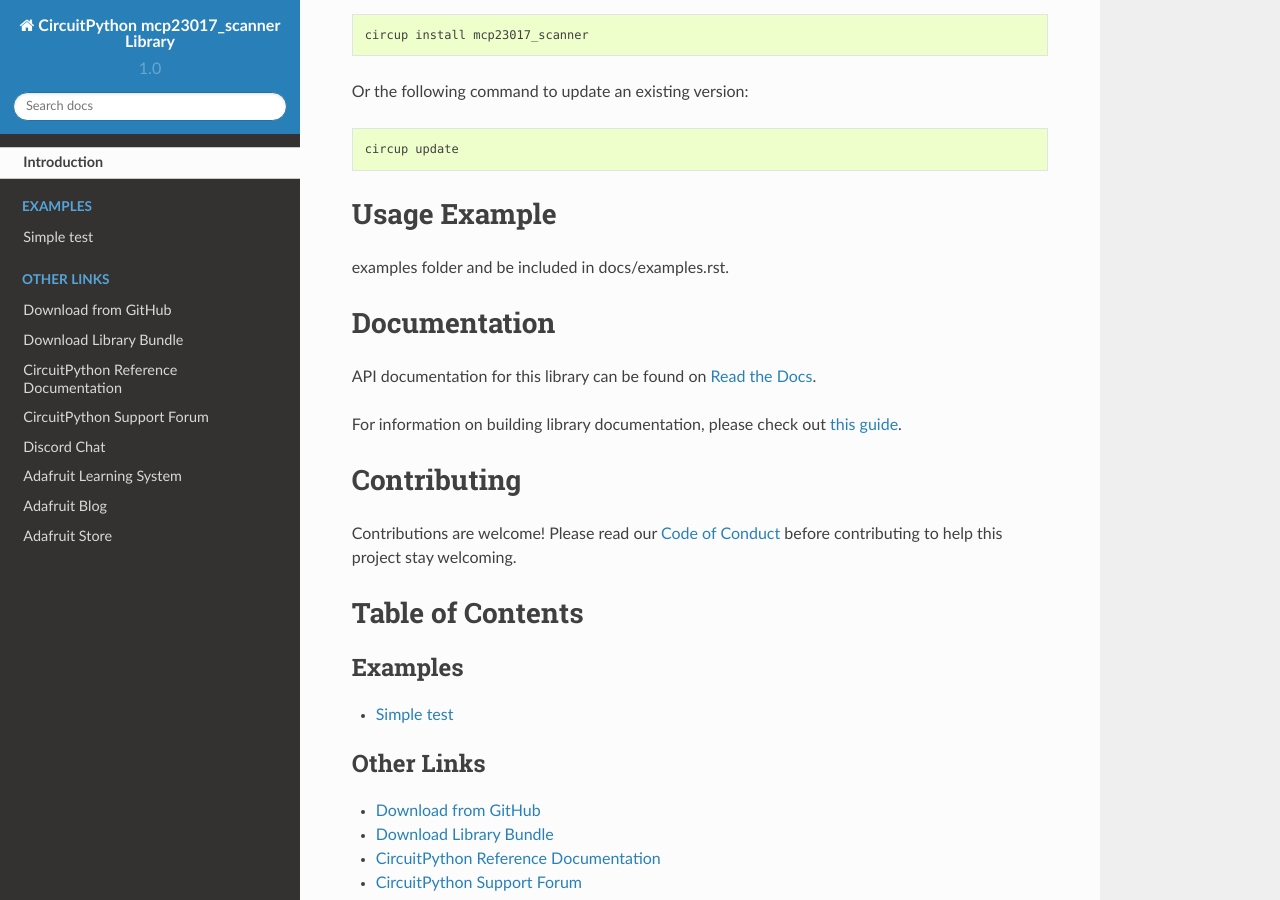
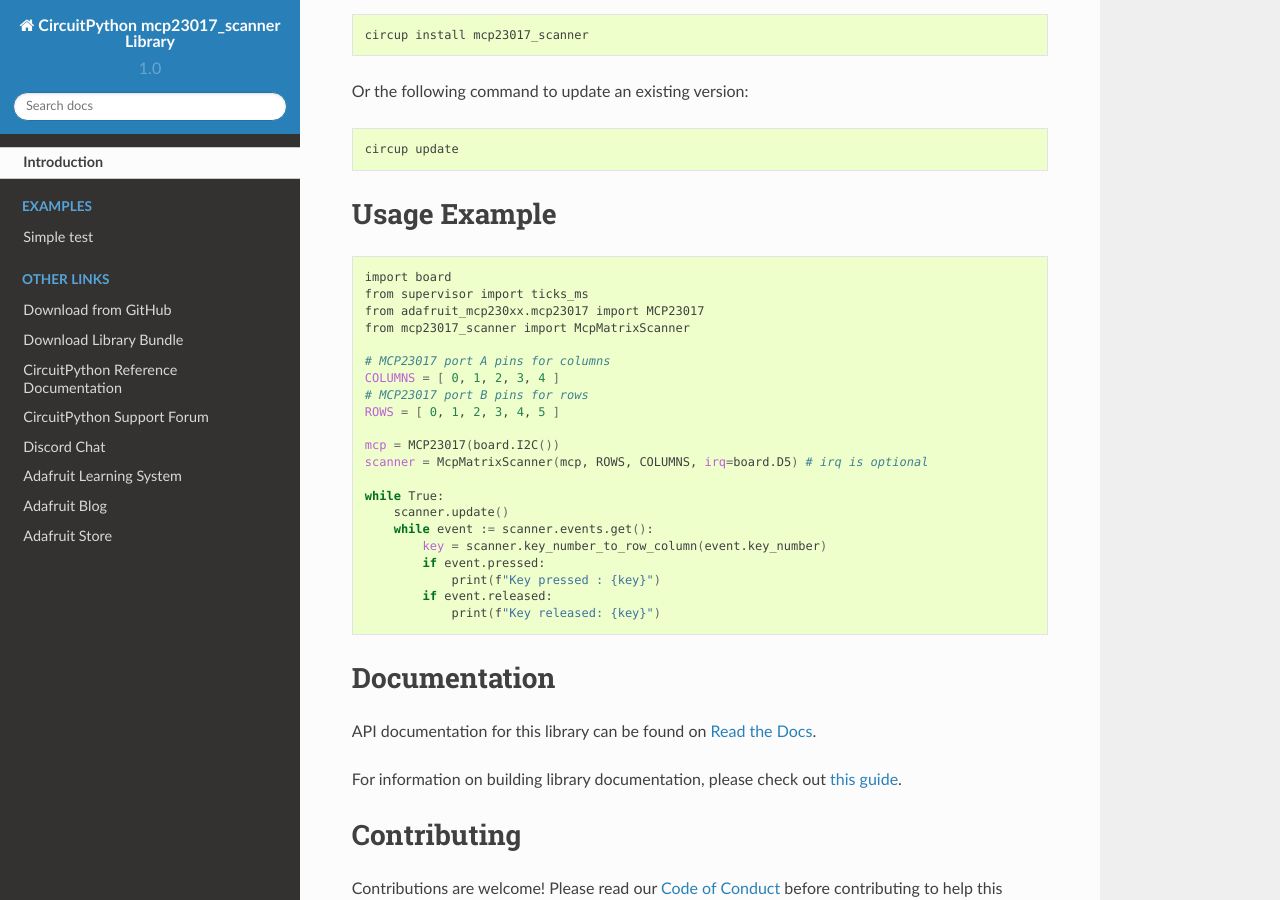
Before and after one commit to Neradoc/CircuitPython_mcp23017_Scanner, a Sphinx documentation site: the page built from docs/index.rst, in a window 1280 px wide and 900 px high, scrolled down 802 px. Built offline with Sphinx 7.4.7 and the Read the Docs theme 2.0.0, drawn with Linux system fonts in a browser that asks for light colours; some of the changed text lies outside the part shown.

Commit message:
cookiecutter step 2

```diff
--- a/README.rst
+++ b/README.rst
@@ -21,7 +21,7 @@
     :target: https://github.com/psf/black
     :alt: Code Style: Black
 
-Scan a matrix keyboard with an API modelled after the keypad module
+Scan a matrix keyboard with an API modelled after the keypad module.
 
 
 Dependencies
@@ -62,8 +62,30 @@
 Usage Example
 =============
 
-.. todo:: Add a quick, simple example. It and other examples should live in the
-examples folder and be included in docs/examples.rst.
+.. code-block:: shell
+
+    import board
+    from supervisor import ticks_ms
+    from adafruit_mcp230xx.mcp23017 import MCP23017
+    from mcp23017_scanner import McpMatrixScanner
+
+    # MCP23017 port A pins for columns
+    COLUMNS = [ 0, 1, 2, 3, 4 ]
+    # MCP23017 port B pins for rows
+    ROWS = [ 0, 1, 2, 3, 4, 5 ]
+
+    mcp = MCP23017(board.I2C())
+    scanner = McpMatrixScanner(mcp, ROWS, COLUMNS, irq=board.D5) # irq is optional
+
+    while True:
+        scanner.update()
+        while event := scanner.events.get():
+            key = scanner.key_number_to_row_column(event.key_number)
+            if event.pressed:
+                print(f"Key pressed : {key}")
+            if event.released:
+                print(f"Key released: {key}")
+
 
 Documentation
 =============
--- a/docs/conf.py
+++ b/docs/conf.py
@@ -25,7 +25,12 @@
 # Uncomment the below if you use native CircuitPython modules such as
 # digitalio, micropython and busio. List the modules you use. Without it, the
 # autodoc module docs will fail to generate with a warning.
-# autodoc_mock_imports = ["digitalio", "busio"]
+autodoc_mock_imports = [
+    "board",
+    "digitalio",
+    "busio",
+    "supervisor",
+]
 
 
 intersphinx_mapping = {
@@ -181,7 +186,7 @@
         "CircuitPython mcp23017_scanner Library Documentation",
         author,
         "CircuitPython_mcp23017_scanner_Library",
-        "One line description of project.",
+        "Scan a matrix keyboard with an API modelled after the keypad module.",
         "Miscellaneous",
     ),
 ]
--- a/docs/index.rst
+++ b/docs/index.rst
@@ -21,17 +21,6 @@
 
     api
 
-.. toctree::
-    :caption: Tutorials
-
-.. todo:: Add any Learn guide links here. If there are none, then simply delete this todo and leave
-    the toctree above for use later.
-
-.. toctree::
-    :caption: Related Products
-
-.. todo:: Add any product links here. If there are none, then simply delete this todo and leave
-    the toctree above for use later.
 
 .. toctree::
     :caption: Other Links
```
Also changed, not shown: 2 other files.
